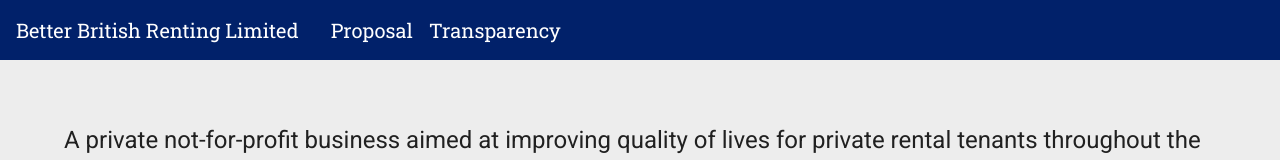
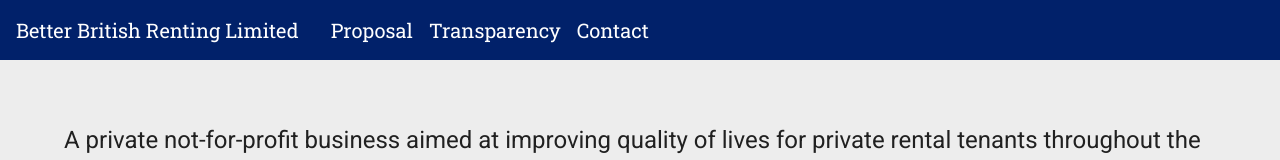
Before and after one commit to Better-Britain/Renting-Website, a Next.js app: page / in a window 1280 px wide. Shown: the top 160 px of the page. Built offline with nearby package versions, Linux system fonts and the light colour scheme.

Commit message:
Add contact page to navbar.

```diff
--- a/components/Navbar.tsx
+++ b/components/Navbar.tsx
@@ -7,6 +7,7 @@
         <div>
           <Link href='/'><a className='mr-4'>Proposal</a></Link>
           <Link href='/transparency'><a className='mr-4'>Transparency</a></Link>
+          <Link href='/contact'><a className='mr-4'>Contact</a></Link>
         </div>
     </nav>
   )
```
